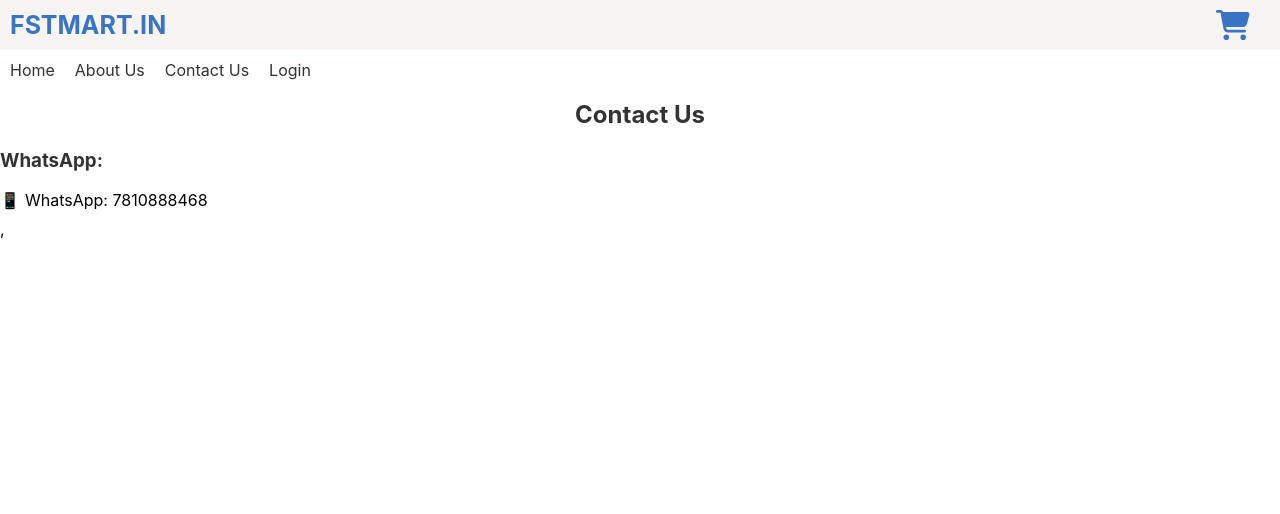
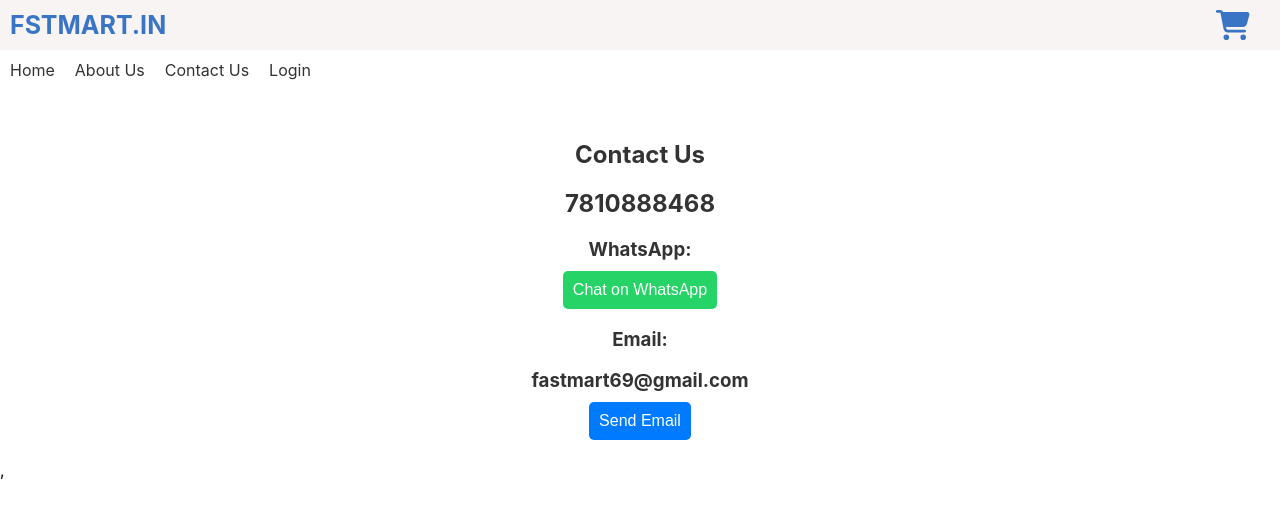
Before and after one commit to KnowledgeGalaxy/fst-web-mart, a React (Create React App) app in the folder fst-cart/: page /contact-us in a window 1280 px wide. Shown: the top 514 px of the page. Built offline with nearby package versions, Linux system fonts and the light colour scheme.

Commit message:
code updated

```diff
--- a/fst-cart/src/Component/Contact.jsx
+++ b/fst-cart/src/Component/Contact.jsx
@@ -1,31 +1,49 @@
 // Contact.jsx
 import React from 'react';
-//import '../css/Contact.css'; // Import your CSS file
 
 const Contact = () => {
   const openWhatsApp = () => {
-    // Implement the logic to open WhatsApp link
-     window.open('https://wa.me/7810888468', '_blank');
-    alert('Open WhatsApp link here'); // Replace this with the actual logic
+    window.open('https://wa.me/7810888468', '_blank');
+  };
+
+  const sendEmail = (email) => {
+    window.open(`mailto:${email}`);
   };
 
   return (
-    <div className="contact">
+    <div className="contact" style={{ textAlign: 'center', padding: '20px' }}>
       <h2>Contact Us</h2>
-      <div className="contact-details">
+      <h2>7810888468</h2>
+      <div className="contact-details" style={{ marginTop: '15px' }}>
         <h3>WhatsApp:</h3>
-        <p>
-          <span
-            role="img"
-            aria-label="whatsapp"
-            style={{ cursor: 'pointer' }}
-            onClick={openWhatsApp}
-          >
-            📱
-          </span>{' '}
-          WhatsApp: 7810888468 {/* Replace with the actual WhatsApp number */}
-        </p>
-        {/* Add more contact details as needed */}
+        <button
+          onClick={openWhatsApp}
+          style={{
+            backgroundColor: '#25d366',
+            color: '#fff',
+            padding: '10px',
+            border: 'none',
+            borderRadius: '5px',
+            cursor: 'pointer',
+          }}
+        >
+          Chat on WhatsApp
+        </button>
+        <h3>Email:</h3>
+        <h3>fastmart69@gmail.com</h3>
+        <button
+          onClick={() => sendEmail('fastmart69@gmail.com')}
+          style={{
+            backgroundColor: '#007bff',
+            color: '#fff',
+            padding: '10px',
+            border: 'none',
+            borderRadius: '5px',
+            cursor: 'pointer',
+          }}
+        >
+          Send Email
+        </button>
       </div>
     </div>
   );
```
